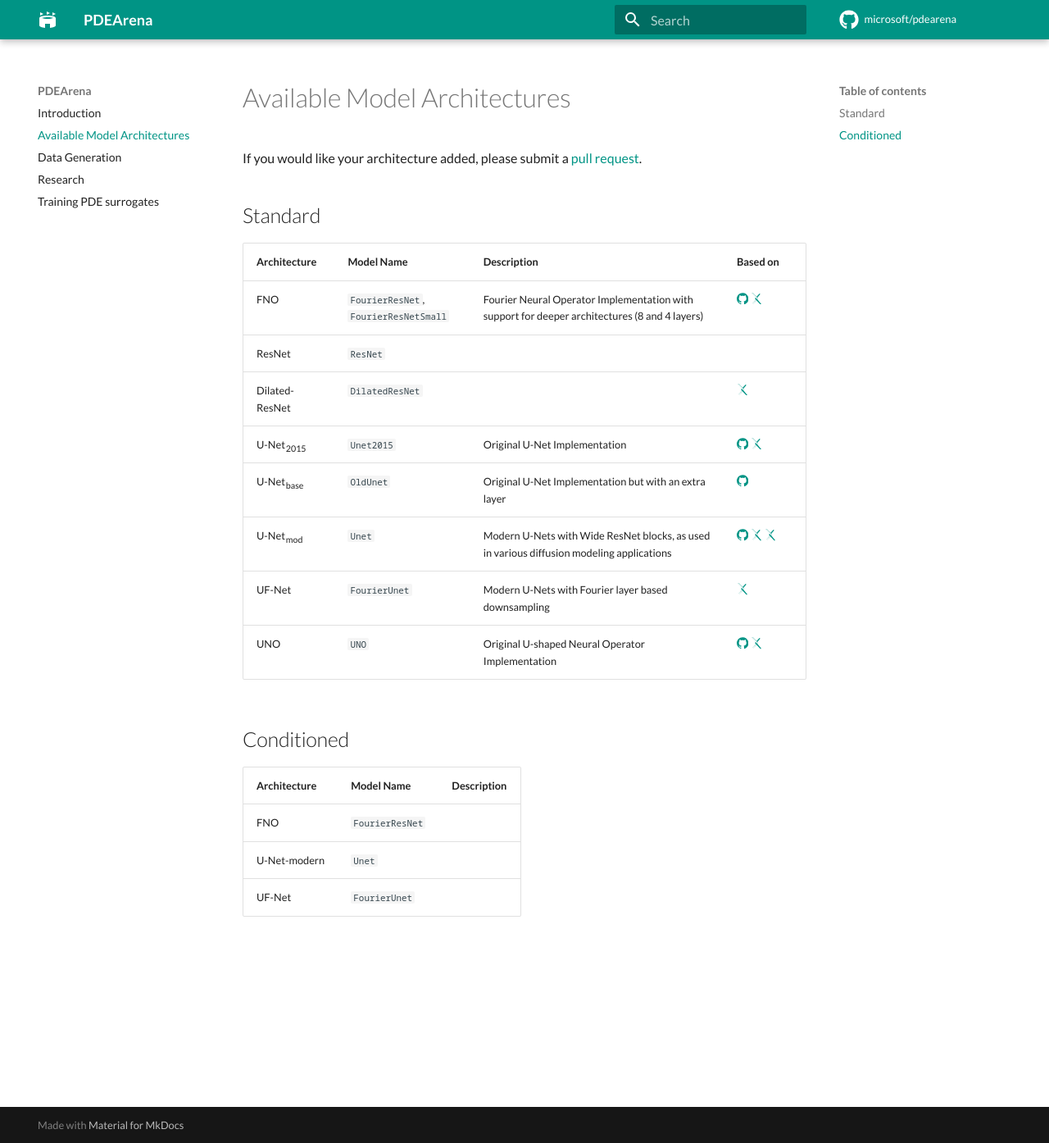
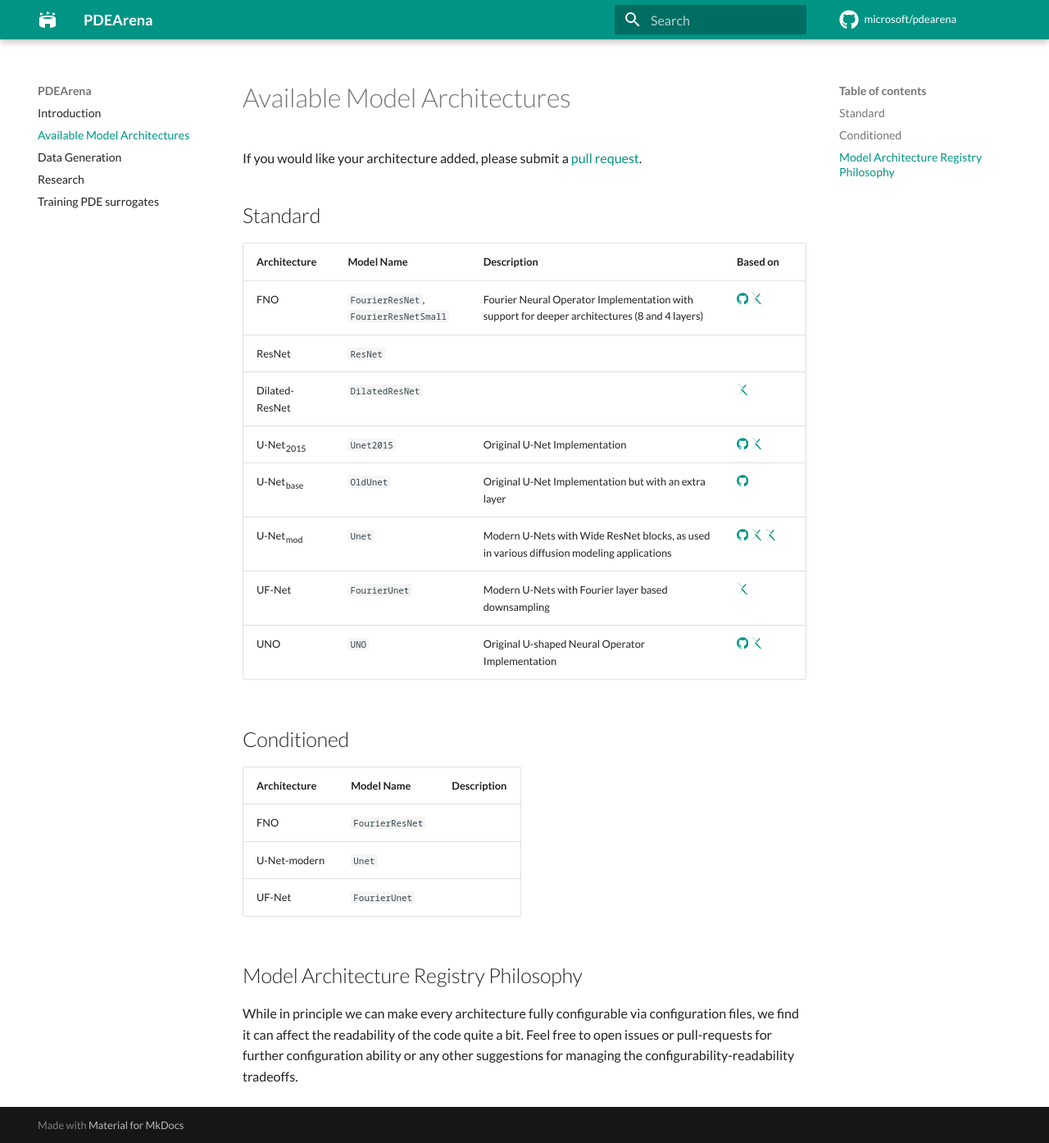
Before and after one commit to pdearena/pdearena, an MkDocs documentation site: the page built from docs/architectures.md, in a window 1280 px wide and 1394 px high. Shown: the whole window at 82% size. Built offline with MkDocs 1.6.1 and Material for MkDocs 9.7.7, drawn with Linux system fonts in a browser that asks for light colours; comment, search, counter and statistics services are not loaded.

Commit message:
more docs

```diff
--- a/docs/architectures.md
+++ b/docs/architectures.md
@@ -23,3 +23,7 @@ If you would like your architecture added, please submit a [pull request](https:
 | FNO          |  `FourierResNet`          |             |
 | U-Net-modern |  `Unet`          |             |
 | UF-Net       |  `FourierUnet`          |             |
+
+## Model Architecture Registry Philosophy
+
+While in principle we can make every architecture fully configurable via configuration files, we find it can affect the readability of the code quite a bit. Feel free to open issues or pull-requests for further configuration ability or any other suggestions for managing the configurability-readability tradeoffs.
```
